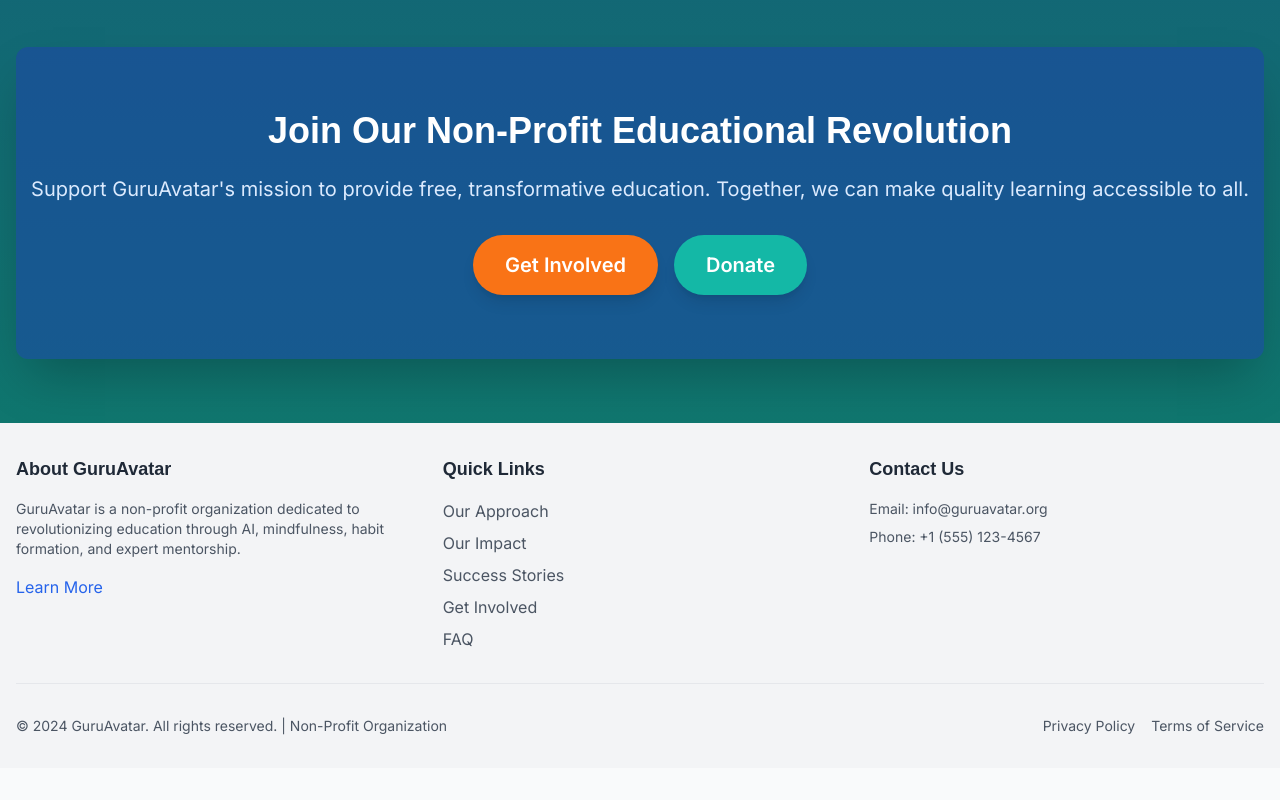
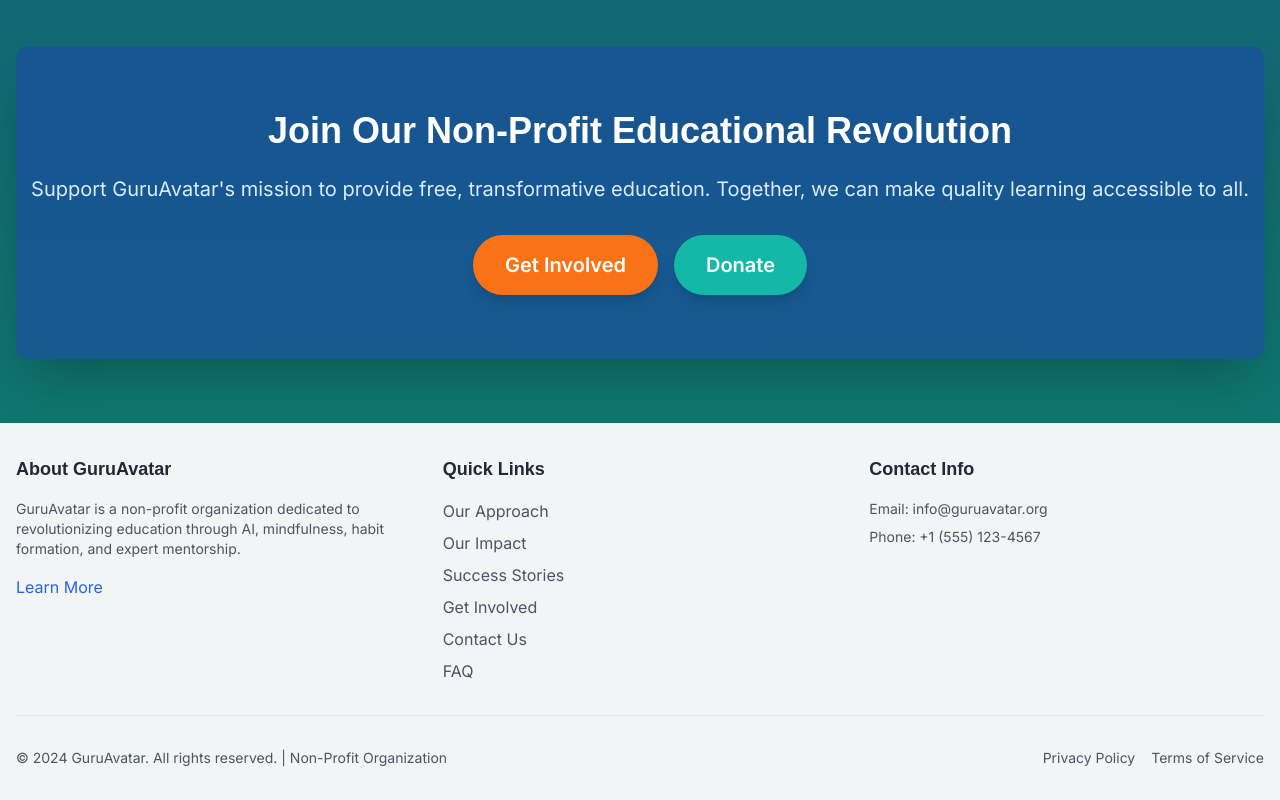
Before and after one commit to moghribalakrishna/GuruAvatar.org, a Next.js app: page / in a window 1280 px wide. Shown: the part 1437-2237 px from the top of the page. Before the commit the page ends 2205 px from the top, so only its background shows below. Built offline with nearby package versions, Linux system fonts and the light colour scheme; no server answers.

Commit message:
Adding Contact Us quik link to the footer

```diff
--- a/app/components/Footer.tsx
+++ b/app/components/Footer.tsx
@@ -21,11 +21,13 @@ export default function Footer() {
               <li><Link href="/impact-report" className="text-gray-600 hover:text-blue-600 transition duration-300">Our Impact</Link></li>
               <li><Link href="/success-stories" className="text-gray-600 hover:text-blue-600 transition duration-300">Success Stories</Link></li>
               <li><Link href="/get-involved" className="text-gray-600 hover:text-blue-600 transition duration-300">Get Involved</Link></li>
+              <li><Link href="/contact" className="text-gray-600 hover:text-blue-600 transition duration-300">Contact Us</Link></li>
               <li><Link href="/faq" className="text-gray-600 hover:text-blue-600 transition duration-300">FAQ</Link></li>
+
             </ul>
           </div>
           <div>
-            <h3 className="text-lg font-semibold mb-4">Contact Us</h3>
+            <h3 className="text-lg font-semibold mb-4">Contact Info</h3>
             <p className="text-sm text-gray-600 mb-2">Email: info@guruavatar.org</p>
             <p className="text-sm text-gray-600 mb-4">Phone: +1 (555) 123-4567</p>
             <div className="flex space-x-4">
```
